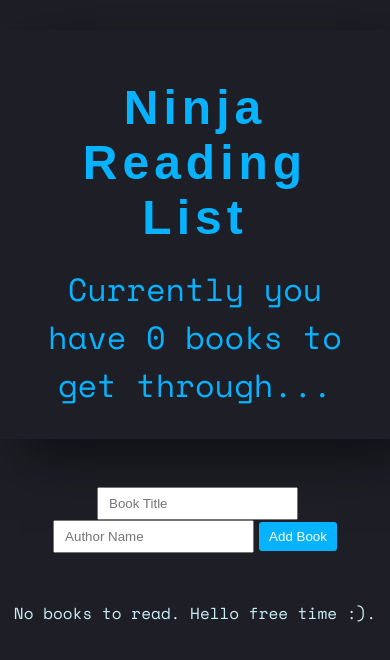
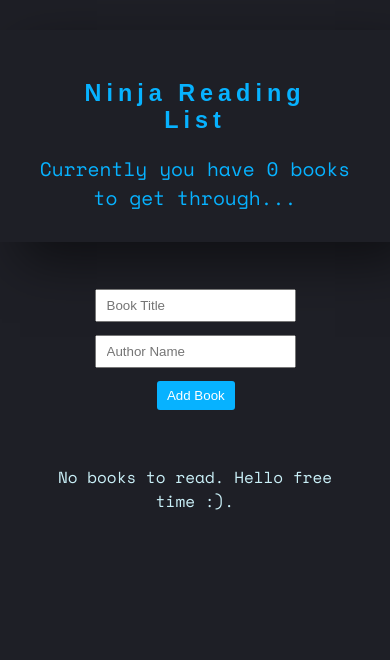
Before and after one commit to saramazal/react-context-example, a React (Create React App) app: page / in a window 390 px wide. Shown: the top 660 px of the page. Built offline with nearby package versions, Linux system fonts and the light colour scheme.

Commit message:
adding media

```diff
--- a/public/index.html
+++ b/public/index.html
@@ -9,7 +9,6 @@
       name="description"
       content="Web site created using create-react-app"
     />
-    <link rel="apple-touch-icon" href="%PUBLIC_URL%/logo192.png" />
     <link rel="preconnect" href="https://fonts.googleapis.com">
     <link rel="preconnect" href="https://fonts.gstatic.com" crossorigin>
     <link href="https://fonts.googleapis.com/css2?family=Jost:wght@100;200;400;600&family=Roboto&display=swap" rel="stylesheet">
@@ -17,7 +16,7 @@
       manifest.json provides metadata used when your web app is installed on a
       user's mobile device or desktop. See https://developers.google.com/web/fundamentals/web-app-manifest/
     -->
-    <link rel="manifest" href="%PUBLIC_URL%/manifest.json" />
+
     <!--
       Notice the use of %PUBLIC_URL% in the tags above.
       It will be replaced with the URL of the `public` folder during the build.
--- a/src/index.css
+++ b/src/index.css
@@ -45,16 +45,19 @@ h2 {
     text-align: center;
     transition: all 0.3s ease;
 }
+
 h3 {
     margin: 10px;
     padding: 7px;
     font-weight: 500;
     font-size: 1.3em;
     color: #07b2ff;
-  }
-  h3:hover {
+}
+
+h3:hover {
     color: #ff00cc;
 }
+
 .App {
     margin: 30px auto;
     text-align: center;
@@ -111,11 +114,12 @@ input[type="submit"] {
 input[type="submit"]:hover {
     transform: scale(1.1);
     background-color: #ff00cc;
- }
+}
 
- form {
-margin-top: 3em;
+form {
+    margin-top: 3em;
 }
+
 .title {
     font-size: 2em;
 }
@@ -123,6 +127,33 @@ margin-top: 3em;
 .author {
     font-size: 1.2em;
 }
+
 .empty {
     margin-top: 3em;
 }
+
+@media (max-width: 700px) {
+    form {
+        display: flex;
+        flex-direction: column;
+        width: 70%;
+        margin: 40px auto;
+        align-items: center;
+        text-align: center;
+        flex-wrap: wrap;
+        align-content: center;
+        justify-content: center;
+    }
+    input {
+        margin: 0.5em;
+    }
+    h1 {
+        font-size: 6vw;
+    }
+    h2 {
+        font-size: 5vw;
+    }
+    .empty {
+        margin: 3em;
+    }
+}
```
Also changed, not shown: src/components/Footer.js (added, +10 -0 lines), public/manifest.json (deleted).
